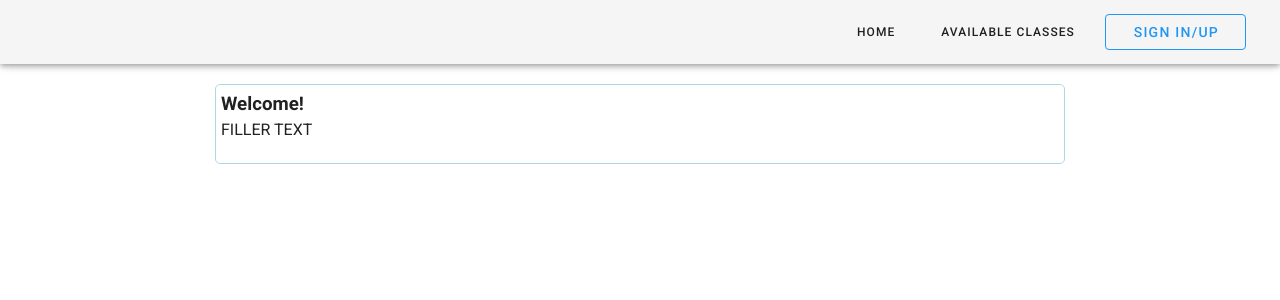
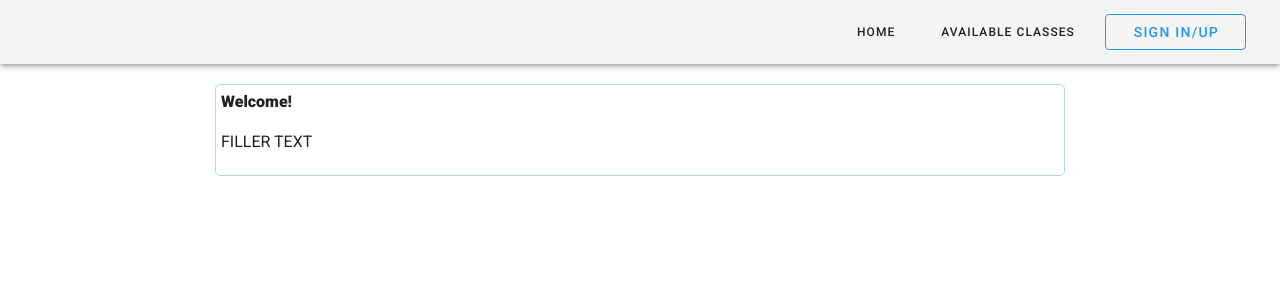
Before and after one commit to astevens8182/Betterbannerv1, a Vue app: page / in a window 1280 px wide. Shown: the top 300 px of the page. Built offline with nearby package versions, Linux system fonts and the light colour scheme; no server answers.

Commit message:
Update Home.vue

```diff
--- a/src/components/Home.vue
+++ b/src/components/Home.vue
@@ -4,9 +4,9 @@
 
 
   <div id="content">
-    <h3>Welcome!</h3>
+    <p class="font-weight-black">Welcome!</p>
 
-    <p>FILLER TEXT</p>
+    <p class="font-weight-regular">FILLER TEXT</p>
   </div>
 
 </div>
```
